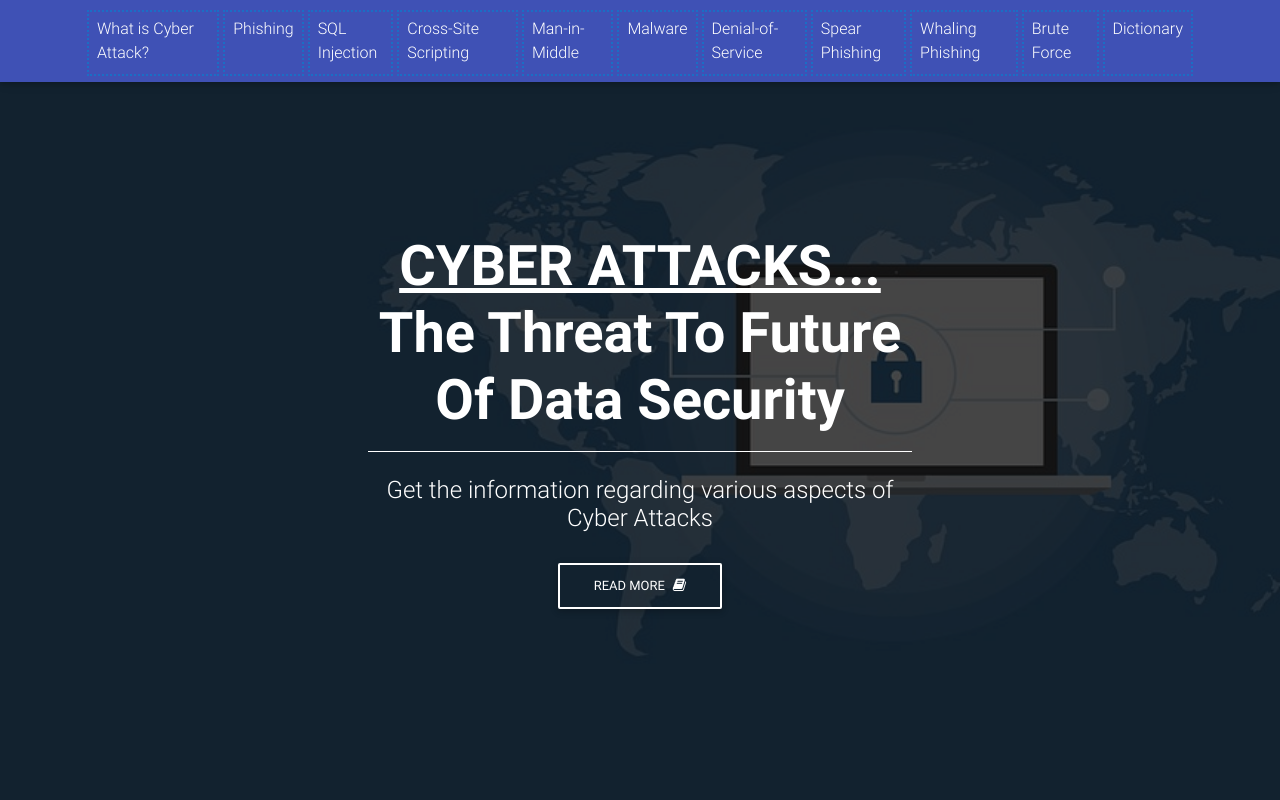
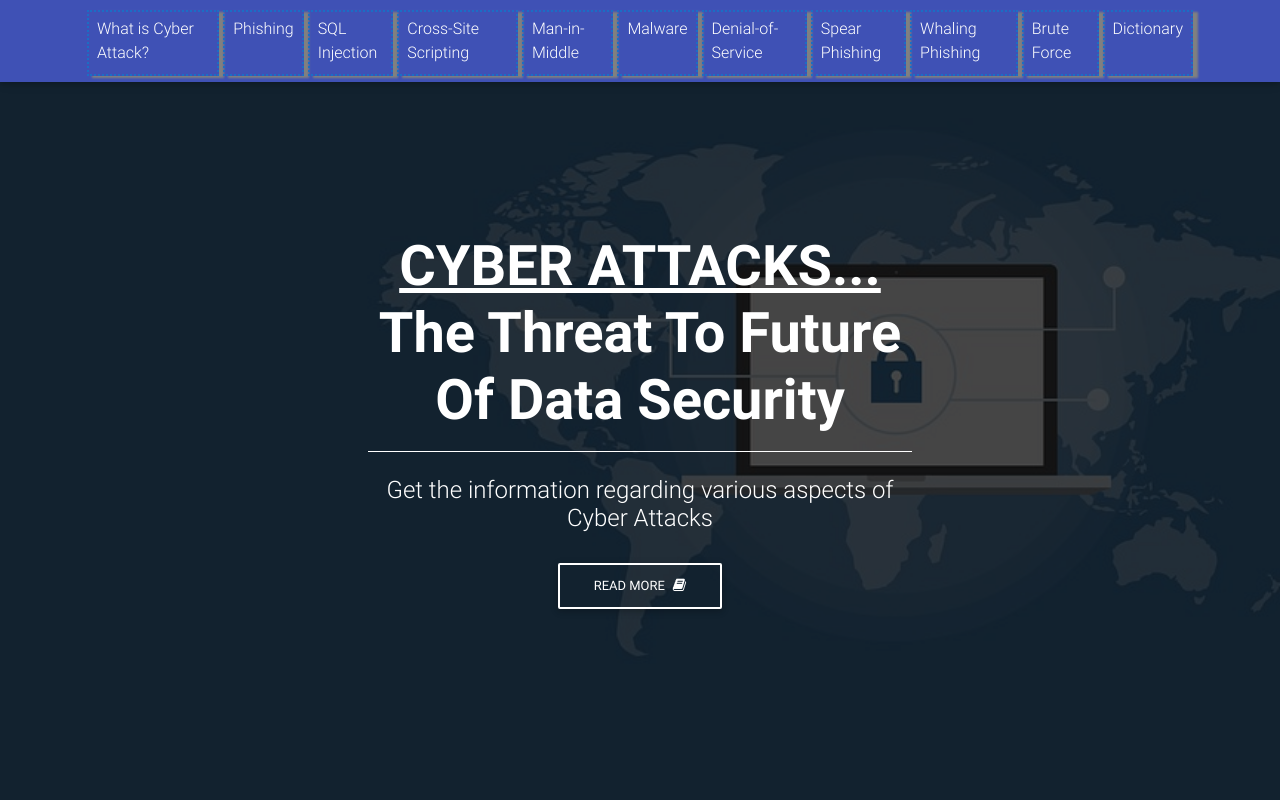
Before and after one commit to Anway99/anway99.github.io, a plain HTML site: page index.html in a window 1280 px wide. Shown: the top 800 px of the page. Drawn offline with Linux system fonts and the light colour scheme; a web font is replaced by a local one.

Commit message:
Added shadows to links and minor changes

```diff
--- a/css/style.css
+++ b/css/style.css
@@ -3,6 +3,7 @@
 	border: 2px dotted #1B6EC5;
 	margin: 2px;
 	height: 100%;
+	box-shadow: 5px 2px 2px grey;
 }
 
 html,
```
